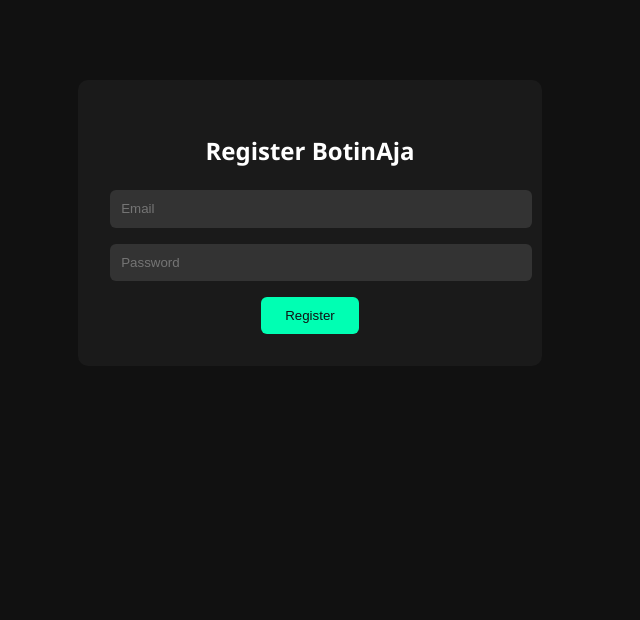
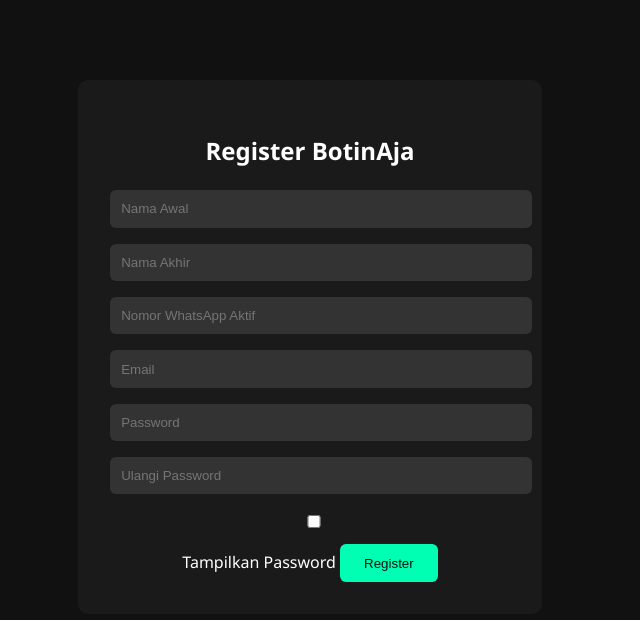
Before and after one commit to https2025/REGISTER, a plain HTML site: page register.html in a window 1280 px wide. Shown: the whole page, without its empty margins (330-970 px from the left). Drawn offline with Linux system fonts and the light colour scheme.

Commit message:
Update register.html

```diff
--- a/register.html
+++ b/register.html
@@ -3,14 +3,19 @@
 <head>
   <meta charset="UTF-8" />
   <title>Register - BotinAja</title>
+  <link rel="stylesheet" href="style.css" />
   <script type="module" src="js/auth.js" defer></script>
-  <link rel="stylesheet" href="style.css" />
 </head>
 <body>
   <div class="auth-container">
     <h2>Register BotinAja</h2>
+    <input type="text" id="firstName" placeholder="Nama Awal" />
+    <input type="text" id="lastName" placeholder="Nama Akhir" />
+    <input type="text" id="phoneNumber" placeholder="Nomor WhatsApp Aktif" />
     <input type="email" id="regEmail" placeholder="Email" />
     <input type="password" id="regPassword" placeholder="Password" />
+    <input type="password" id="regConfirm" placeholder="Ulangi Password" />
+    <label><input type="checkbox" id="showPass" /> Tampilkan Password</label>
     <button id="registerBtn">Register</button>
   </div>
 </body>
```
